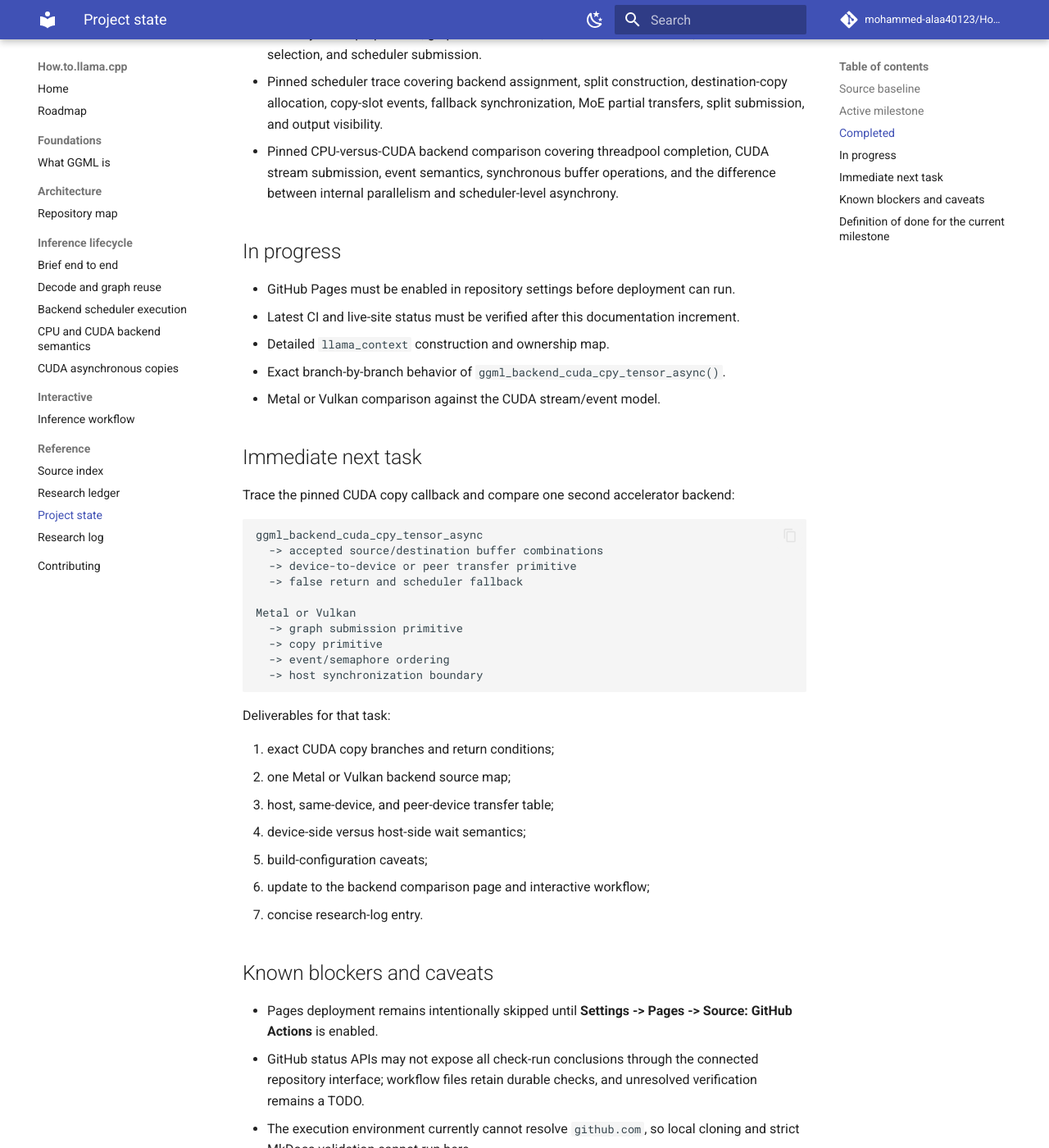
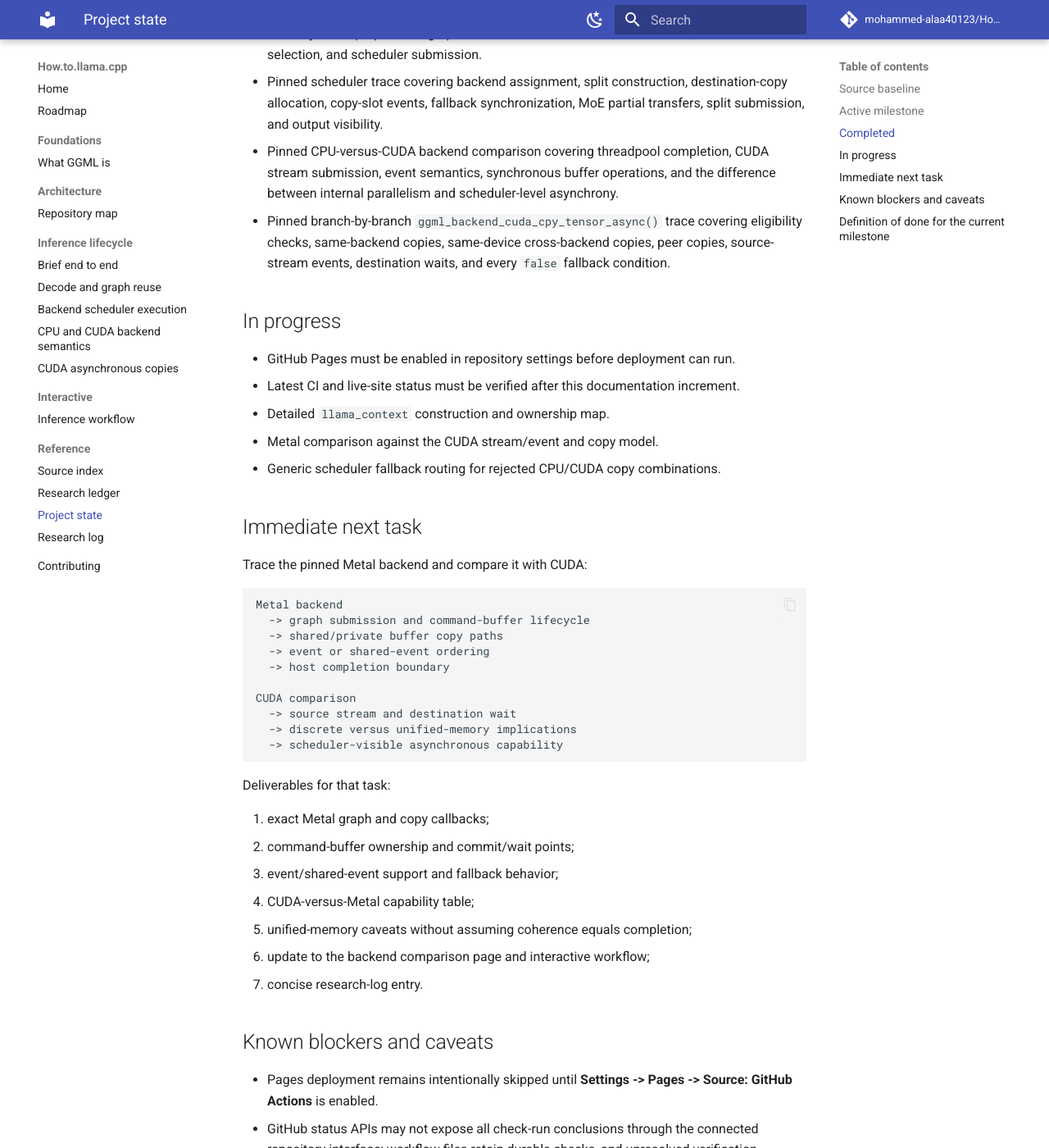
Before and after one commit to mohammed-alaa40123/How.to.llama.cpp, an MkDocs documentation site: the page built from docs/reference/project-state.md, in a window 1280 px wide and 1400 px high, scrolled down 1141 px. Shown: the whole window at 82% size. Built offline with MkDocs 1.6.1 and Material for MkDocs 9.7.7, drawn with Linux system fonts in a browser that asks for light colours; comment, search, counter and statistics services are not loaded; some of the changed text lies outside the part shown.

Commit message:
docs: update project state after CUDA copy trace

````diff
--- a/docs/reference/project-state.md
+++ b/docs/reference/project-state.md
@@ -31,39 +31,40 @@ Trace a minimal application from backend loading and model creation through cont
 - Pinned `llama_decode -> llama_context::decode -> process_ubatch` trace, including memory-batch preparation, graph reuse/rebuild, reserve-versus-allocation, CPU thread selection, and scheduler submission.
 - Pinned scheduler trace covering backend assignment, split construction, destination-copy allocation, copy-slot events, fallback synchronization, MoE partial transfers, split submission, and output visibility.
 - Pinned CPU-versus-CUDA backend comparison covering threadpool completion, CUDA stream submission, event semantics, synchronous buffer operations, and the difference between internal parallelism and scheduler-level asynchrony.
+- Pinned branch-by-branch `ggml_backend_cuda_cpy_tensor_async()` trace covering eligibility checks, same-backend copies, same-device cross-backend copies, peer copies, source-stream events, destination waits, and every `false` fallback condition.
 
 ## In progress
 
 - GitHub Pages must be enabled in repository settings before deployment can run.
 - Latest CI and live-site status must be verified after this documentation increment.
 - Detailed `llama_context` construction and ownership map.
-- Exact branch-by-branch behavior of `ggml_backend_cuda_cpy_tensor_async()`.
-- Metal or Vulkan comparison against the CUDA stream/event model.
+- Metal comparison against the CUDA stream/event and copy model.
+- Generic scheduler fallback routing for rejected CPU/CUDA copy combinations.
 
 ## Immediate next task
 
-Trace the pinned CUDA copy callback and compare one second accelerator backend:
+Trace the pinned Metal backend and compare it with CUDA:
 
 ```text
-ggml_backend_cuda_cpy_tensor_async
-  -> accepted source/destination buffer combinations
-  -> device-to-device or peer transfer primitive
-  -> false return and scheduler fallback
+Metal backend
+  -> graph submission and command-buffer lifecycle
+  -> shared/private buffer copy paths
+  -> event or shared-event ordering
+  -> host completion boundary
 
-Metal or Vulkan
-  -> graph submission primitive
-  -> copy primitive
-  -> event/semaphore ordering
-  -> host synchronization boundary
+CUDA comparison
+  -> source stream and destination wait
+  -> discrete versus unified-memory implications
+  -> scheduler-visible asynchronous capability
 ```
 
 Deliverables for that task:
 
-1. exact CUDA copy branches and return conditions;
-2. one Metal or Vulkan backend source map;
-3. host, same-device, and peer-device transfer table;
-4. device-side versus host-side wait semantics;
-5. build-configuration caveats;
+1. exact Metal graph and copy callbacks;
+2. command-buffer ownership and commit/wait points;
+3. event/shared-event support and fallback behavior;
+4. CUDA-versus-Metal capability table;
+5. unified-memory caveats without assuming coherence equals completion;
 6. update to the backend comparison page and interactive workflow;
 7. concise research-log entry.
 
@@ -77,6 +78,9 @@ Deliverables for that task:
 - Scheduler APIs named `async` do not guarantee overlap: the pinned CPU backend blocks in `ggml_graph_compute`, while CUDA normally queues work on a stream.
 - CPU threadpool parallelism is internal to a blocking graph call and is not scheduler-level asynchronous submission.
 - CUDA ordinary buffer operations may call asynchronous CUDA primitives and then immediately synchronize; the primitive name alone does not prove host-visible asynchrony.
+- The pinned CUDA async-copy callback accepts only CUDA backend objects with CUDA device buffers whose backend and buffer devices agree; CPU/mmap and CUDA host buffers return `false`.
+- Cross-device CUDA copies require peer-copy support; `GGML_CUDA_NO_PEER_COPY` forces the generic fallback.
+- A successful CUDA async-copy callback means the copy and dependencies were queued, not that bytes are host-visible.
 - Copy tensors are scheduler-owned temporary execution storage, not persistent model-owned duplicates.
 - The pinned MoE partial-copy path optimizes transfer volume but is not a long-lived expert-cache policy.
 - Backend behavior varies by build configuration and device capabilities.
````
Also changed, not shown: other parts of docs/reference/project-state.md (+1 -1 lines).
